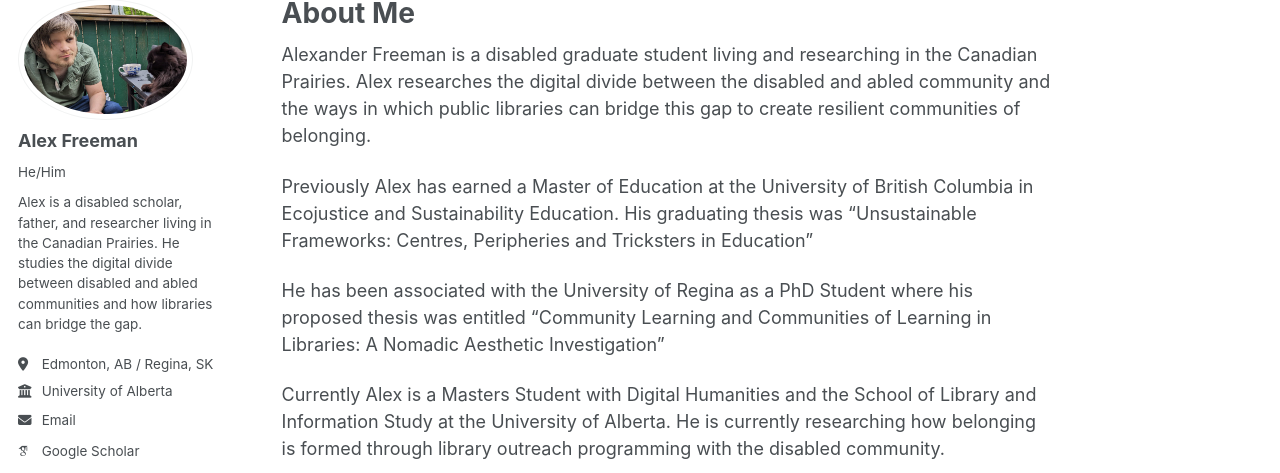
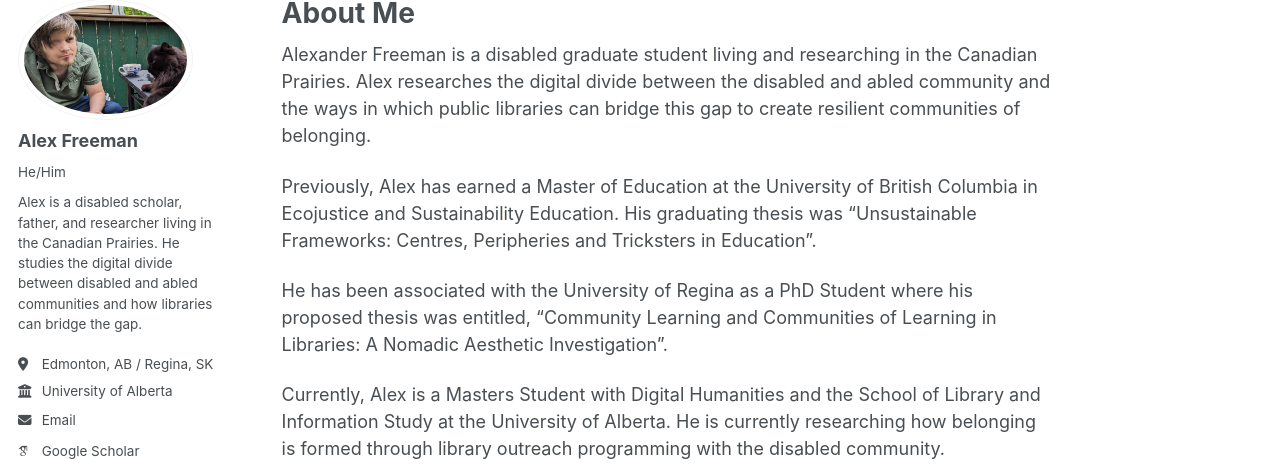
Before and after one commit to Rakk510/Me-Version-2, a Jekyll site: the page built from _pages/about.md, in a window 1280 px wide and 938 px high. Shown: the part 102-575 px from the top of the window. Built offline with Jekyll 4.4.1, drawn with Linux system fonts in a browser that asks for light colours; some web fonts are replaced; a script bundle is joined from its source files by our own code; library files that are not in the unit come from our copies.

```diff
--- a/_pages/about.md
+++ b/_pages/about.md
@@ -6,10 +6,10 @@ author_profile: true
 
 Alexander Freeman is a disabled graduate student living and researching in the Canadian Prairies. Alex researches the digital divide between the disabled and abled community and the ways in which public libraries can bridge this gap to create resilient communities of belonging.
 
-Previously Alex has earned a Master of Education at the University of British Columbia in Ecojustice and Sustainability Education. His graduating thesis was "Unsustainable Frameworks: Centres, Peripheries and Tricksters in Education"
+Previously, Alex has earned a Master of Education at the University of British Columbia in Ecojustice and Sustainability Education. His graduating thesis was "Unsustainable Frameworks: Centres, Peripheries and Tricksters in Education".
 
-He has been associated with the University of Regina as a PhD Student where his proposed thesis was entitled "Community Learning and Communities of Learning in Libraries: A Nomadic Aesthetic Investigation"
+He has been associated with the University of Regina as a PhD Student where his proposed thesis was entitled, "Community Learning and Communities of Learning in Libraries: A Nomadic Aesthetic Investigation".
 
-Currently Alex is a Masters Student with Digital Humanities and the School of Library and Information Study at the University of Alberta. He is currently researching how belonging is formed through library outreach programming with the disabled community.
+Currently, Alex is a Masters Student with Digital Humanities and the School of Library and Information Study at the University of Alberta. He is currently researching how belonging is formed through library outreach programming with the disabled community.
 
 Previous digital projects include assembling a professional development repository of free and low cost resources for the Regina Public Library and the digitization of the Florence A. Kirk: Letters from China, 1932-1950 collection for the University of Regina Archives and Special Collections.
```
